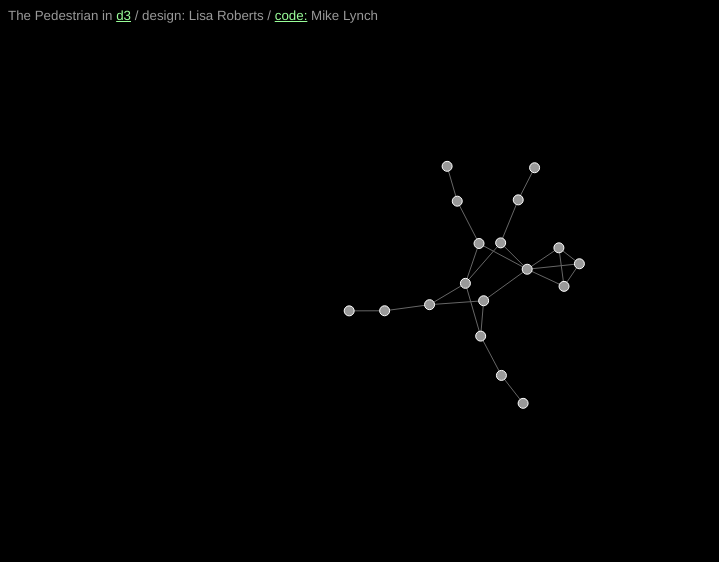
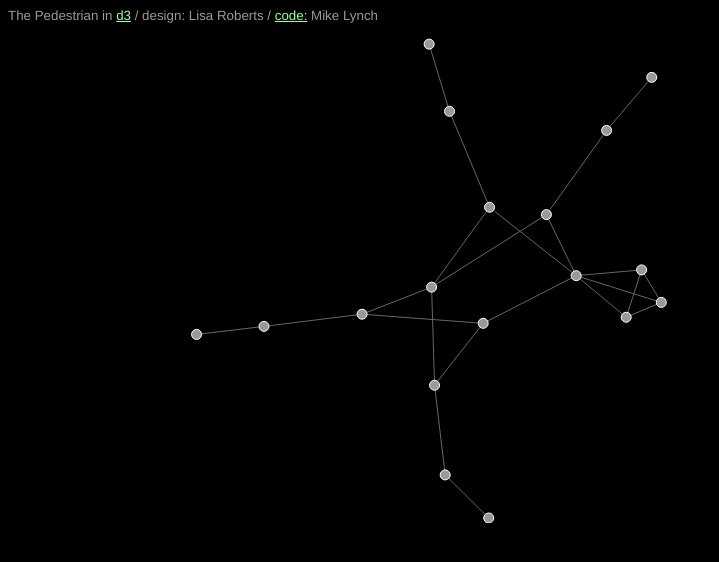
Before and after one commit to spikelynch/pedestrian_d3, a plain HTML site: page index.html in a window 1280 px wide. Shown: the whole page, without its empty margins (0-719 px from the left). Drawn offline with nearby package versions, Linux system fonts and the light colour scheme.

Commit message:
More refinements of the v4 port

```diff
--- a/index.html
+++ b/index.html
@@ -31,8 +31,11 @@ var simulation = d3.forceSimulation()
 
   simulation.nodes(pedestrian.nodes);
 
+  simulation.force("links")
+  .links(pedestrian.links);
 
-  simulation.force("links").links(pedestrian.links);
+  simulation.force("links").distance(function(d) { return d.length });
+  simulation.force("charge").strength(-200);
 
   var link = svg.selectAll(".link")
       .data(pedestrian.links)
--- a/pedestrian.js
+++ b/pedestrian.js
@@ -20,34 +20,34 @@ pedestrian = { "nodes": [
   ],
 
   "links": [
-        { "source": "head", "target": "neck", "value": 30 },
-        { "source": "head", "target": "rear", "value": 20 },
-        { "source": "head", "target": "lear", "value": 20 },
-        { "source": "rear", "target": "lear", "value": 30 },
-        { "source": "neck", "target": "rear", "value": 20 },
-        { "source": "neck", "target": "lear", "value": 20 },
+        { "source": "head", "target": "neck", "length": 30 },
+        { "source": "head", "target": "rear", "length": 20 },
+        { "source": "head", "target": "lear", "length": 20 },
+        { "source": "rear", "target": "lear", "length": 30 },
+        { "source": "neck", "target": "rear", "length": 20 },
+        { "source": "neck", "target": "lear", "length": 20 },
 
-        { "source": "neck", "target": "rshoulder", "value": 30 },
-        { "source": "rshoulder", "target": "relbow", "value": 50 },
-        { "source": "relbow", "target": "rhand", "value": 50 },
+        { "source": "neck", "target": "rshoulder", "length": 30 },
+        { "source": "rshoulder", "target": "relbow", "length": 50 },
+        { "source": "relbow", "target": "rhand", "length": 50 },
 
-        { "source": "neck", "target": "lshoulder", "value": 30 },
-        { "source": "lshoulder", "target": "lelbow", "value": 50 },
-        { "source": "lelbow", "target": "lhand", "value": 50 },
+        { "source": "neck", "target": "lshoulder", "length": 30 },
+        { "source": "lshoulder", "target": "lelbow", "length": 50 },
+        { "source": "lelbow", "target": "lhand", "length": 50 },
 
-        { "source": "neck", "target": "heart", "value": 30 },
-        { "source": "heart", "target": "rhip", "value": 50 },
-        { "source": "heart", "target": "lhip", "value": 50 },
+        { "source": "neck", "target": "heart", "length": 30 },
+        { "source": "heart", "target": "rhip", "length": 50 },
+        { "source": "heart", "target": "lhip", "length": 50 },
 
-        { "source": "rshoulder", "target": "groin", "value": 60 },
-        { "source": "lshoulder", "target": "groin", "value": 60 },
-        { "source": "groin", "target": "rhip", "value": 30 },
-        { "source": "groin", "target": "lhip", "value": 30 },
+        { "source": "rshoulder", "target": "groin", "length": 60 },
+        { "source": "lshoulder", "target": "groin", "length": 60 },
+        { "source": "groin", "target": "rhip", "length": 30 },
+        { "source": "groin", "target": "lhip", "length": 30 },
 
-        { "source": "rhip", "target": "rknee", "value": 50 },
-        { "source": "rknee", "target": "rfoot", "value": 50 },
+        { "source": "rhip", "target": "rknee", "length": 50 },
+        { "source": "rknee", "target": "rfoot", "length": 50 },
 
-        { "source": "lhip", "target": "lknee", "value": 50 },
-        { "source": "lknee", "target": "lfoot", "value": 50 },
+        { "source": "lhip", "target": "lknee", "length": 50 },
+        { "source": "lknee", "target": "lfoot", "length": 50 },
     ]
              };
```
